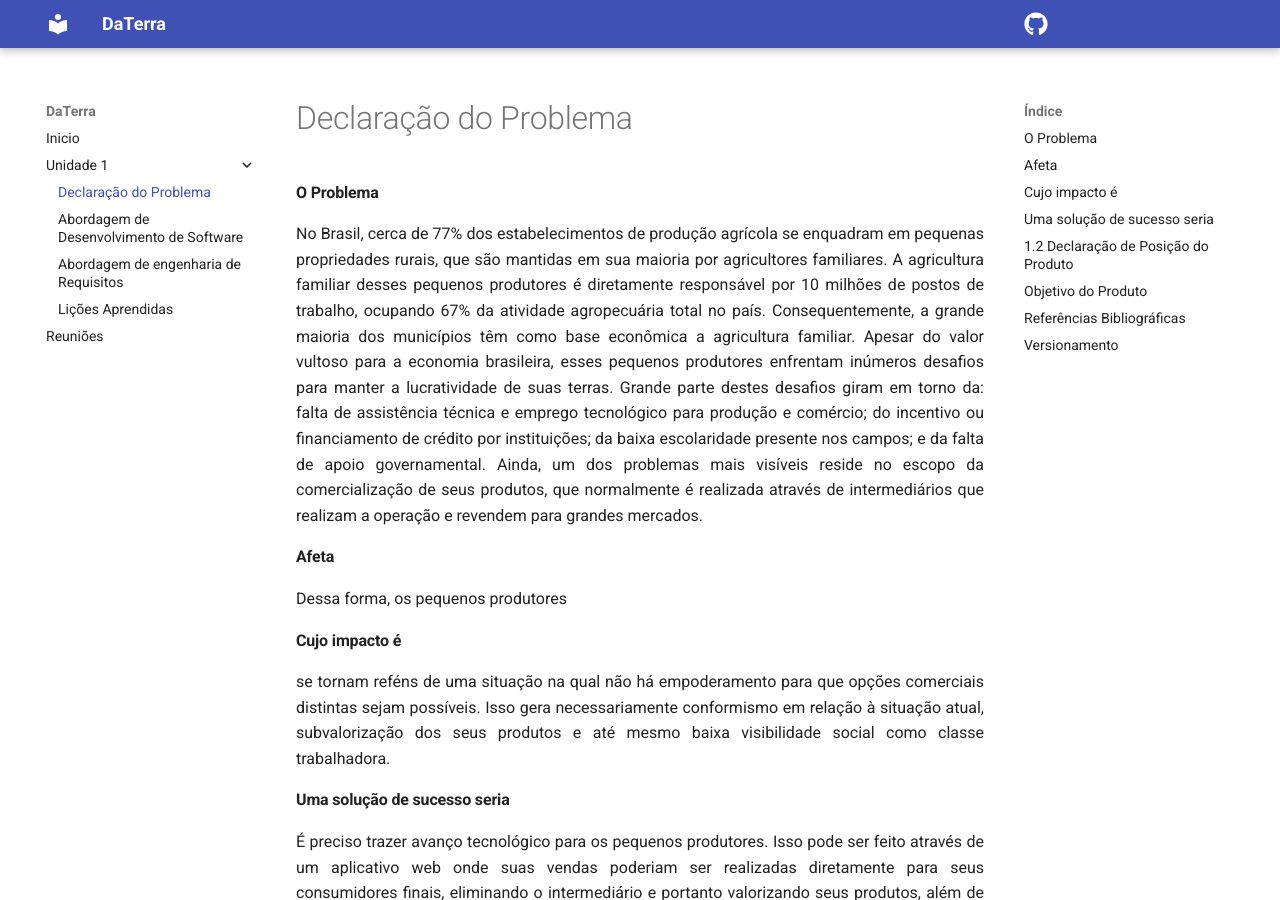
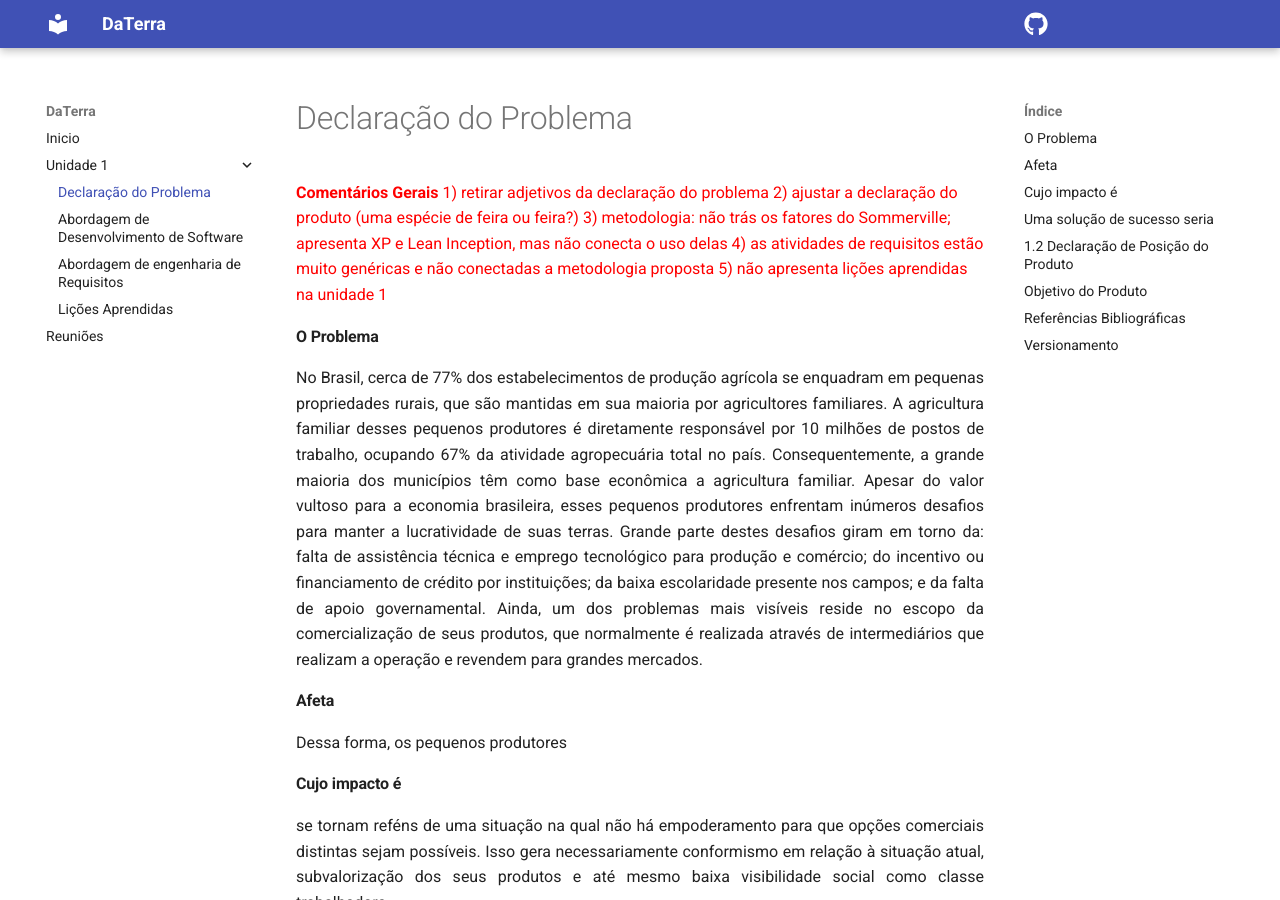
Before and after one commit to FGAUnB-REQ-GM/2021.2-DaTerra, an MkDocs documentation site: the page built from docs/docs/DocVisao.md, in a window 1280 px wide and 900 px high. Built offline with MkDocs 1.6.1 and Material for MkDocs 9.7.7, drawn with Linux system fonts in a browser that asks for light colours; comment, search, counter and statistics services are not loaded.

Commit message:
Update DocVisao.md

```diff
--- a/docs/docs/DocVisao.md
+++ b/docs/docs/DocVisao.md
@@ -1,3 +1,12 @@
+<span style="color:red">
+ **Comentários Gerais**
+1) retirar adjetivos da declaração do problema
+2) ajustar a declaração do produto (uma espécie de feira ou feira?)
+3) metodologia: não trás os fatores do Sommerville; apresenta XP e Lean Inception, mas não conecta o uso delas
+4) as atividades de requisitos estão muito genéricas e não conectadas a metodologia proposta
+5) não apresenta lições aprendidas na unidade 1
+</span>
+
 #### O Problema
 <p style="text-align: justify">
 No Brasil, cerca de 77% dos estabelecimentos de produção agrícola se enquadram em pequenas propriedades rurais, que são mantidas em sua maioria por agricultores familiares. A agricultura familiar desses pequenos produtores é diretamente responsável por 10 milhões de postos de trabalho, ocupando 67% da atividade agropecuária total no país. Consequentemente, a grande maioria dos municípios têm como base econômica a agricultura familiar.
```
